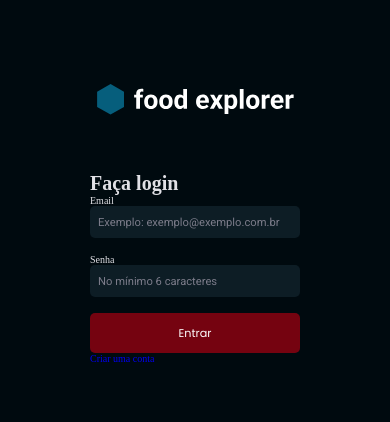
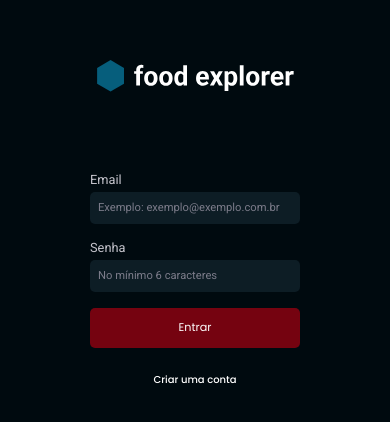
Before and after one commit to daiaanebarbosaf/foodexplorer, a React (Vite) app: page / in a window 390 px wide. Shown: the part 198-620 px from the top of the page. Built offline with nearby package versions, Linux system fonts and the light colour scheme.

Commit message:
Responsividade  da página de login

```diff
--- a/src/pages/SignIn/styles.js
+++ b/src/pages/SignIn/styles.js
@@ -1,4 +1,5 @@
 import styled from "styled-components";
+import { DEVICE_BREAKPOINTS } from "../../styles/deviceBreakpoints";
 
 export const Container = styled.div`
     height: 100vh;
@@ -24,6 +25,12 @@
             margin-bottom: 3.5625rem;
         }
 
+    }
+
+    > main {
+
+        > h1 {
+            visibility: hidden;
         }
 
         > p {
@@ -58,4 +65,68 @@
                 font-weight: 500;
             }
         }
+    }
+
+    @media (min-width: ${DEVICE_BREAKPOINTS.MD}){
+        > header {
+            > img {
+                width: clamp(15vw, 30em, 130vw);
+            }
+        }
+
+        > main {
+            > p {
+                font-size: 1rem;
+            }
+
+            .buttonEnter {
+                font-size: 0.8rem;
+            }
+
+            .inputSignInP, .buttonEnter {
+                margin-top: 1.5rem;
+            }
+
+            #inputSignIn::placeholder {
+                font-size: 0.8rem;
+            }
+
+            > footer {
+                > a {
+                    font-size: 0.8rem;
+                }
+            }
+        }
+
+
+    }
+
+    @media (min-width: ${DEVICE_BREAKPOINTS.LG}){
+        display: flex;
+        flex-direction: row;
+        gap: 15rem;
+
+        > main {
+            width: 25rem;
+            height: 28rem;
+
+            padding: 3rem;
+            border-radius: 16px;
+            background-color: ${({ theme }) => theme.COLORS.DARK_700};
+
+            > h1 {
+                font-family: 'Poppins', sans-serif;
+                font-weight: 400;
+                font-size: 2rem;
+
+                text-align: center;
+
+                margin-bottom: 2rem;
+
+                visibility: visible;
+            }
+        }
+
+
+    }
 `;
```
Lines whose indentation alone changed are shown as unchanged.
